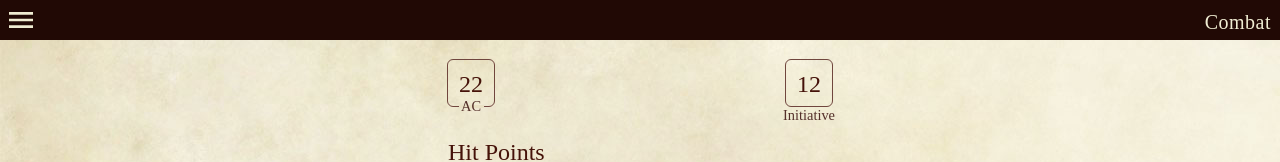
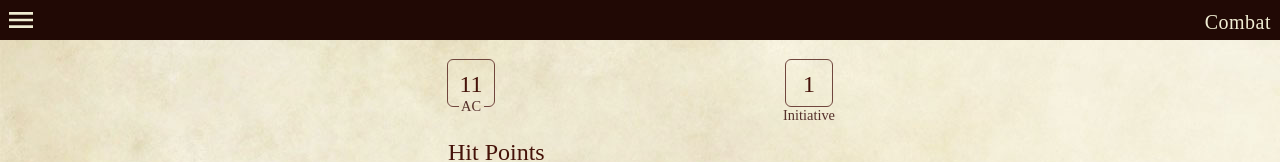
Before and after one commit to Finbel/bceltorchul, a React (Create React App) app: page /combat in a window 1280 px wide. Shown: the top 162 px of the page. Built offline with nearby package versions, Linux system fonts and the light colour scheme; a web font is replaced by a local one.

Commit message:
fix initiative bug

```diff
--- a/src/character.js
+++ b/src/character.js
@@ -376,9 +376,9 @@ const alignment = "Neutral";
 
 const height = 5.3;
 
-const ac = 10 + attributes.dex;
+const ac = 10 + modifiers.dex;
 
-const initiative = attributes.dex;
+const initiative = modifiers.dex;
 
 const starting_gold = 150;
 
```
